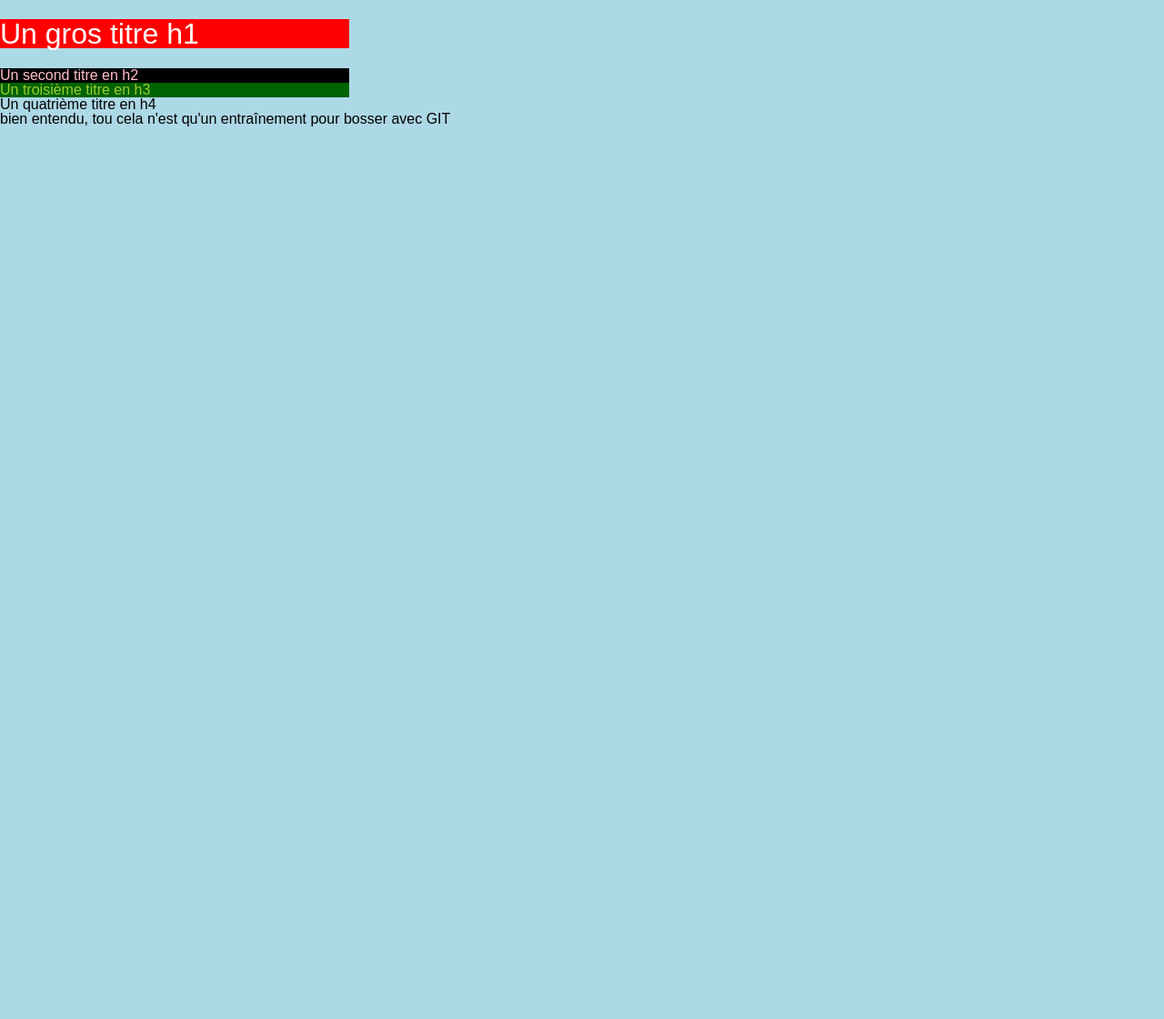
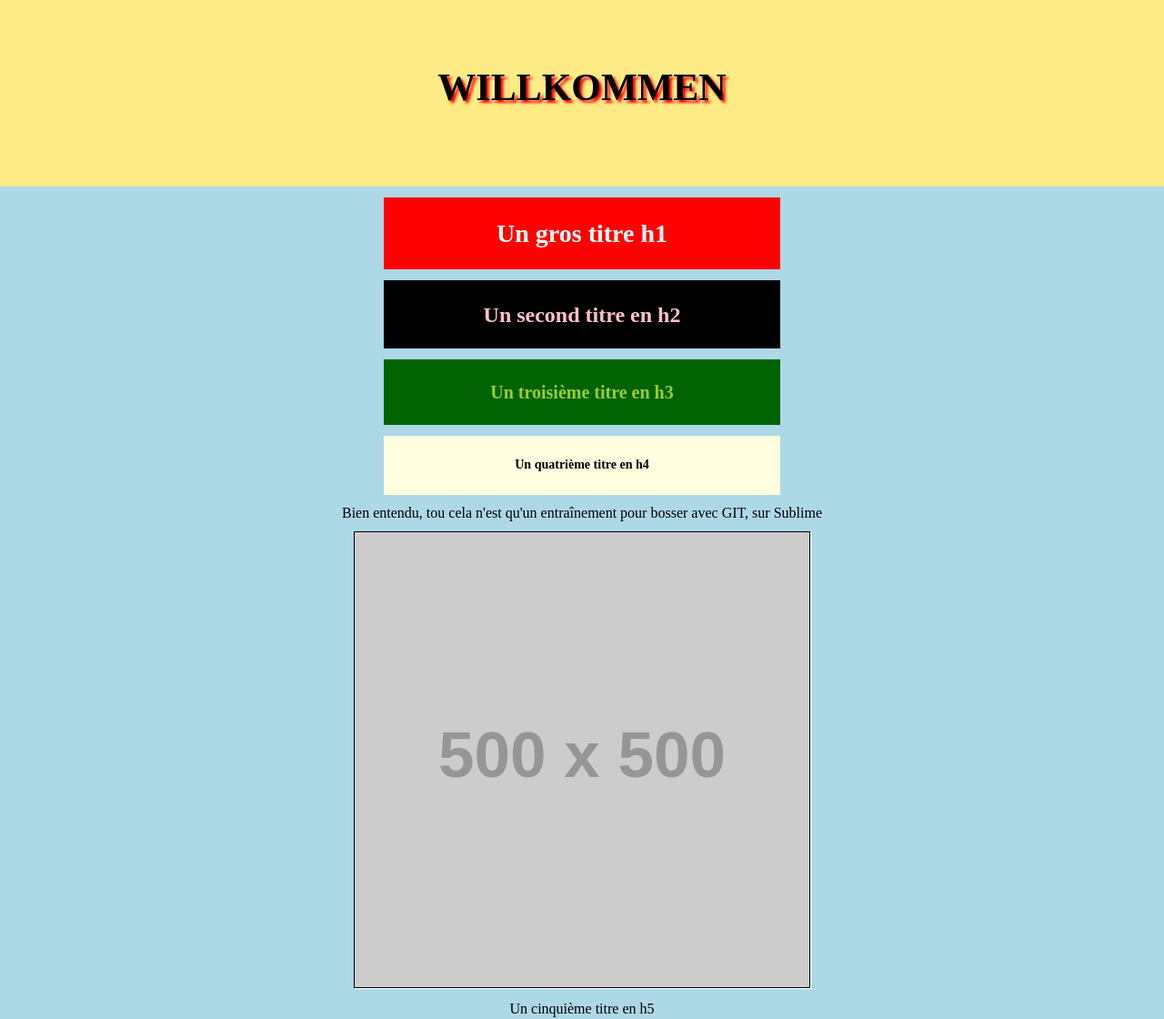
Before and after one commit to dianafromParis/github-training, a plain HTML site: page index.html in a window 1280 px wide. Shown: the top 1120 px of the page at 91% size. Before the commit the page ends 800 px from the top, so only its background shows below. Drawn offline with Linux system fonts and the light colour scheme; placeholder pictures from the web are drawn by us.

Commit message:
dernier commit : titre du header malagasy > Deutsche

```diff
--- a/file.js
+++ b/file.js
@@ -1 +1 @@
-alert("Tante Roberte arrive!");
+alert("Alerte! Alerte! Tante Roberte arrive!");
--- a/index.html
+++ b/index.html
@@ -15,11 +15,23 @@
 </head>
 
 <body>
+
+	<div class="header">
+		<span>WILLKOMMEN</span>
+	</div>
 	<h1>Un gros titre h1</h1>
 	<h2>Un second titre en h2</h2>
 	<h3>Un troisième titre en h3</h3>
 	<h4>Un quatrième titre en h4</h4>
-	<p>bien entendu, tou cela n'est qu'un entraînement pour bosser avec GIT</p>
+	<p>Bien entendu, tou cela n'est qu'un entraînement pour bosser avec GIT, sur Sublime</p>
+	<img src="http://placehold.it/500x500" alt="une image générique en 450 x 450 px">
+
+	<h5>Un cinquième titre en h5</h5>
+	<img src="http://placehold.it/500x250" alt="une image générique en 500 x 250 px">
+
+	<h6>Un sixième et dernier titre en h6</h6>
+	<img src="http://placehold.it/250x100" alt="une image générique en 250 x 100 px">
+
 	<script src="file.js">
 	</script>
 </body>
--- a/style.css
+++ b/style.css
@@ -1,30 +1,58 @@
-* {
+body {
 	background-color: lightblue;
-	font-weight:bold;
-	font-size:20px;
+	text-align: center;
+	font-family: Delius;
+}
+
+.header {
+	background-color: #FFEB85;
+	width: 100%;
+	height: 130px;
+	padding-top: 75px;
+}
+
+span {
+	color:black;
+	font-size: 42px;
+	font-weight: bold;
+	text-shadow: 3px 3px 3px red;
 }
 
 h1, h2, h3,h4 {
 	width: 30%;
+	font-weight:bold;
+	padding: 2%;
+	margin:12px auto;
 }
 
 
 h1 {
 	color:white;
 	background-color: red;
+	font-size:28px;
 }
 
 h2 {
 	color:pink;
 	background-color: black;
+	font-size:24px;
 }
 
 h3 {
 	color:yellowgreen;
 	background-color:#006300 ;
+	font-size:20px;
 }
 
 h4 {
 	color:black;
-	background-color:lightblue ;
+	background-color:lightyellow ;
+	font-size:14px;
 }
+
+img {
+	margin-top:  12px;
+	margin-bottom:  12px;
+	border: 1px solid black;
+	box-shadow: 1px 1px 1px white;
+}
```
